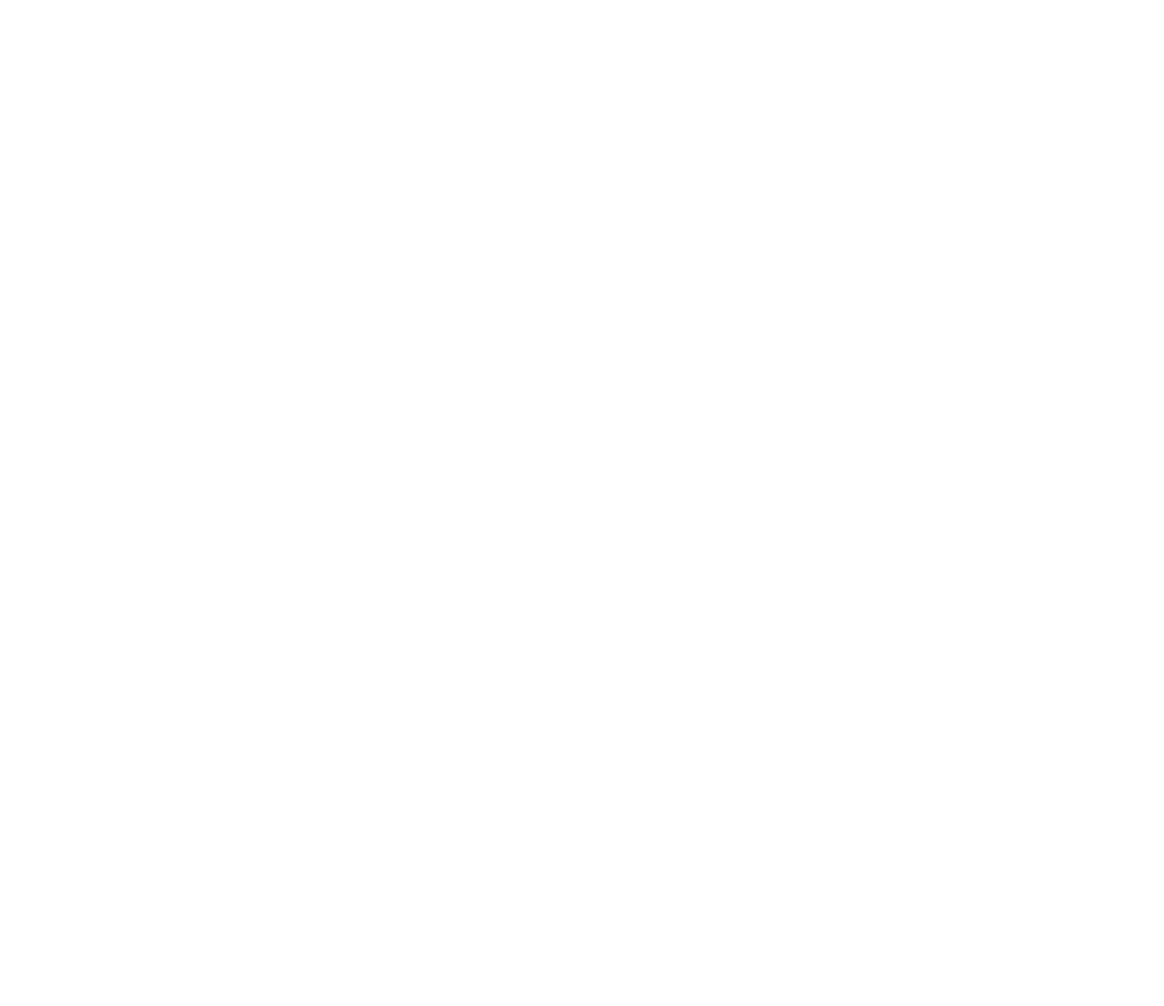
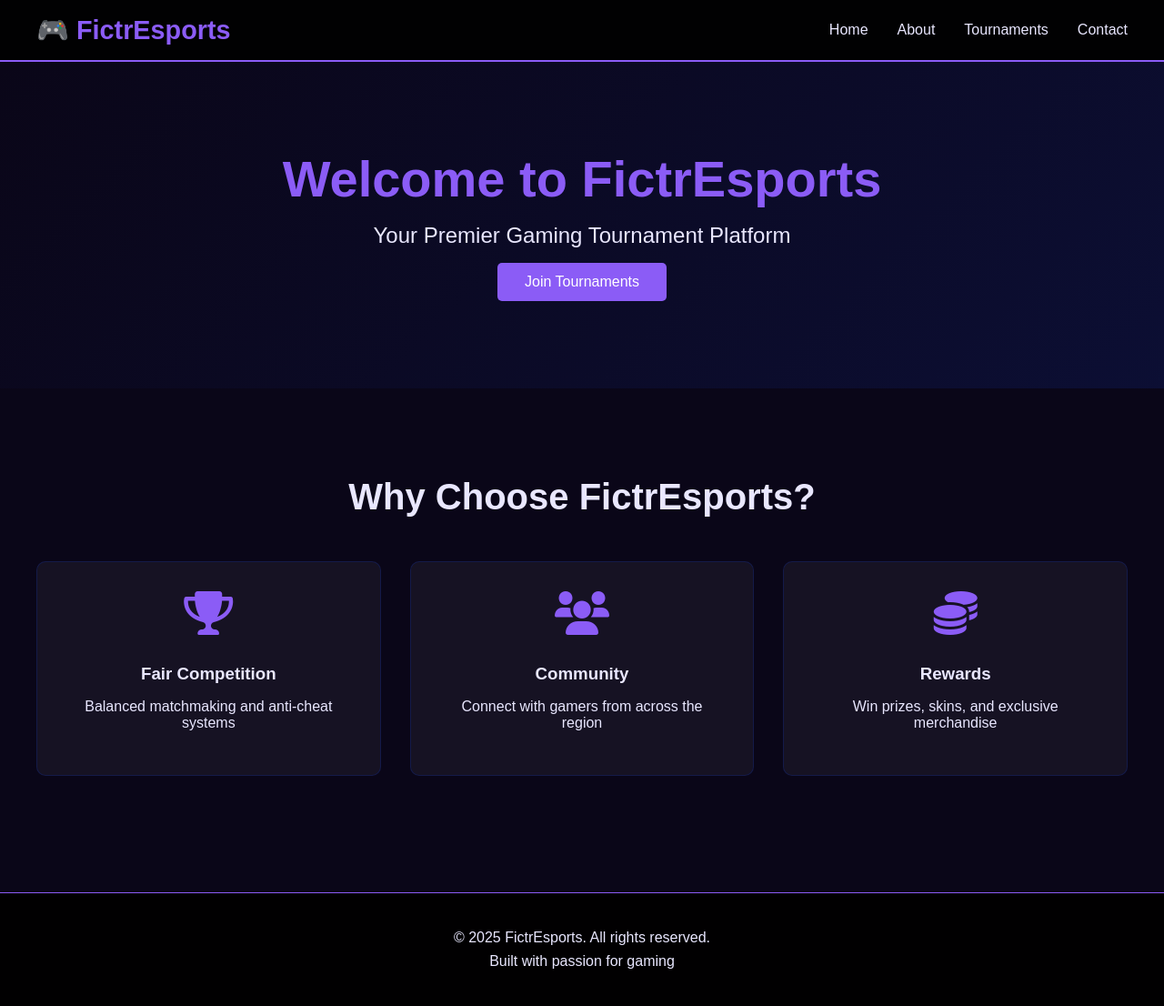
Before and after one commit to LIYAQAT1101/fictrproject, a plain HTML site: page index.html in a window 1280 px wide. Shown: the whole page at 91% size. Before the commit the page ends 800 px from the top, so only its background shows below. Drawn offline with Linux system fonts and the light colour scheme.

Commit message:
Add professional homepage with navigation, hero section, and features
Added navigation, hero, features sections, and footer to the index.html file.

```diff
--- a/index.html
+++ b/index.html
@@ -25,6 +25,217 @@
   </style>
 </head>
 <body>
-  <!-- Content coming soon -->
-</body>
+
+    <!-- Header/Navigation -->
+    <nav class="navbar">
+      <div class="container">
+        <div class="nav-brand">🎮 FictrEsports</div>
+        <ul class="nav-menu">
+          <li><a href="#home">Home</a></li>
+          <li><a href="about.html">About</a></li>
+          <li><a href="tournaments.html">Tournaments</a></li>
+          <li><a href="contact.html">Contact</a></li>
+        </ul>
+      </div>
+    </nav>
+
+    <!-- Hero Section -->
+    <section class="hero">
+      <div class="container">
+        <h1>Welcome to FictrEsports</h1>
+        <p>Your Premier Gaming Tournament Platform</p>
+        <button class="btn btn-primary">Join Tournaments</button>
+      </div>
+    </section>
+
+    <!-- Features Section -->
+    <section class="features">
+      <div class="container">
+        <h2>Why Choose FictrEsports?</h2>
+        <div class="features-grid">
+          <div class="feature-card">
+            <i class="fas fa-trophy"></i>
+            <h3>Fair Competition</h3>
+            <p>Balanced matchmaking and anti-cheat systems</p>
+          </div>
+          <div class="feature-card">
+            <i class="fas fa-users"></i>
+            <h3>Community</h3>
+            <p>Connect with gamers from across the region</p>
+          </div>
+          <div class="feature-card">
+            <i class="fas fa-coins"></i>
+            <h3>Rewards</h3>
+            <p>Win prizes, skins, and exclusive merchandise</p>
+          </div>
+        </div>
+      </div>
+    </section>
+
+    <!-- Footer -->
+    <footer>
+      <div class="container">
+        <p>&copy; 2025 FictrEsports. All rights reserved.</p>
+        <p>Built with passion for gaming</p>
+      </div>
+    </footer>
+
+    <style>
+      /* Additional Styles */
+      body {
+        font-family: Arial, sans-serif;
+        background: var(--bg-dark);
+        color: var(--text);
+        margin: 0;
+        padding: 0;
+      }
+
+      .container {
+        max-width: 1200px;
+        margin: 0 auto;
+        padding: 0 20px;
+      }
+
+      .navbar {
+        background: rgba(0, 0, 0, 0.9);
+        padding: 1rem 0;
+        border-bottom: 2px solid var(--primary);
+      }
+
+      .navbar .container {
+        display: flex;
+        justify-content: space-between;
+        align-items: center;
+      }
+
+      .nav-brand {
+        font-size: 1.8rem;
+        font-weight: bold;
+        color: var(--primary);
+      }
+
+      .nav-menu {
+        display: flex;
+        list-style: none;
+        gap: 2rem;
+        margin: 0;
+        padding: 0;
+      }
+
+      .nav-menu a {
+        color: var(--text);
+        text-decoration: none;
+        transition: color 0.3s;
+      }
+
+      .nav-menu a:hover {
+        color: var(--primary);
+      }
+
+      .hero {
+        background: linear-gradient(135deg, var(--bg-dark), rgba(19, 48, 162, 0.2));
+        padding: 6rem 0;
+        text-align: center;
+      }
+
+      .hero h1 {
+        font-size: 3.5rem;
+        margin: 0;
+        color: var(--primary);
+      }
+
+      .hero p {
+        font-size: 1.5rem;
+        color: var(--text-light);
+        margin: 1rem 0;
+      }
+
+      .btn {
+        padding: 12px 30px;
+        border: none;
+        border-radius: 5px;
+        cursor: pointer;
+        font-size: 1rem;
+        transition: all 0.3s;
+      }
+
+      .btn-primary {
+        background: var(--primary);
+        color: white;
+      }
+
+      .btn-primary:hover {
+        background: var(--primary-2);
+        transform: translateY(-2px);
+      }
+
+      .features {
+        padding: 4rem 0;
+      }
+
+      .features h2 {
+        text-align: center;
+        font-size: 2.5rem;
+        margin-bottom: 3rem;
+      }
+
+      .features-grid {
+        display: grid;
+        grid-template-columns: repeat(auto-fit, minmax(250px, 1fr));
+        gap: 2rem;
+      }
+
+      .feature-card {
+        background: rgba(255, 255, 255, 0.05);
+        padding: 2rem;
+        border-radius: 10px;
+        text-align: center;
+        border: 1px solid rgba(19, 48, 162, 0.3);
+        transition: all 0.3s;
+      }
+
+      .feature-card:hover {
+        border-color: var(--primary);
+        transform: translateY(-5px);
+        background: rgba(19, 48, 162, 0.1);
+      }
+
+      .feature-card i {
+        font-size: 3rem;
+        color: var(--primary);
+        margin-bottom: 1rem;
+      }
+
+      .feature-card h3 {
+        margin: 1rem 0;
+      }
+
+      footer {
+        background: rgba(0, 0, 0, 0.95);
+        padding: 2rem 0;
+        text-align: center;
+        border-top: 1px solid var(--primary);
+        margin-top: 4rem;
+      }
+
+      footer p {
+        margin: 0.5rem 0;
+        color: var(--text-light);
+      }
+
+      @media (max-width: 768px) {
+        .nav-menu {
+          flex-direction: column;
+          gap: 1rem;
+        }
+
+        .hero h1 {
+          font-size: 2rem;
+        }
+
+        .features h2 {
+          font-size: 1.8rem;
+        }
+      }
+    </style></body>
 </html>
```
